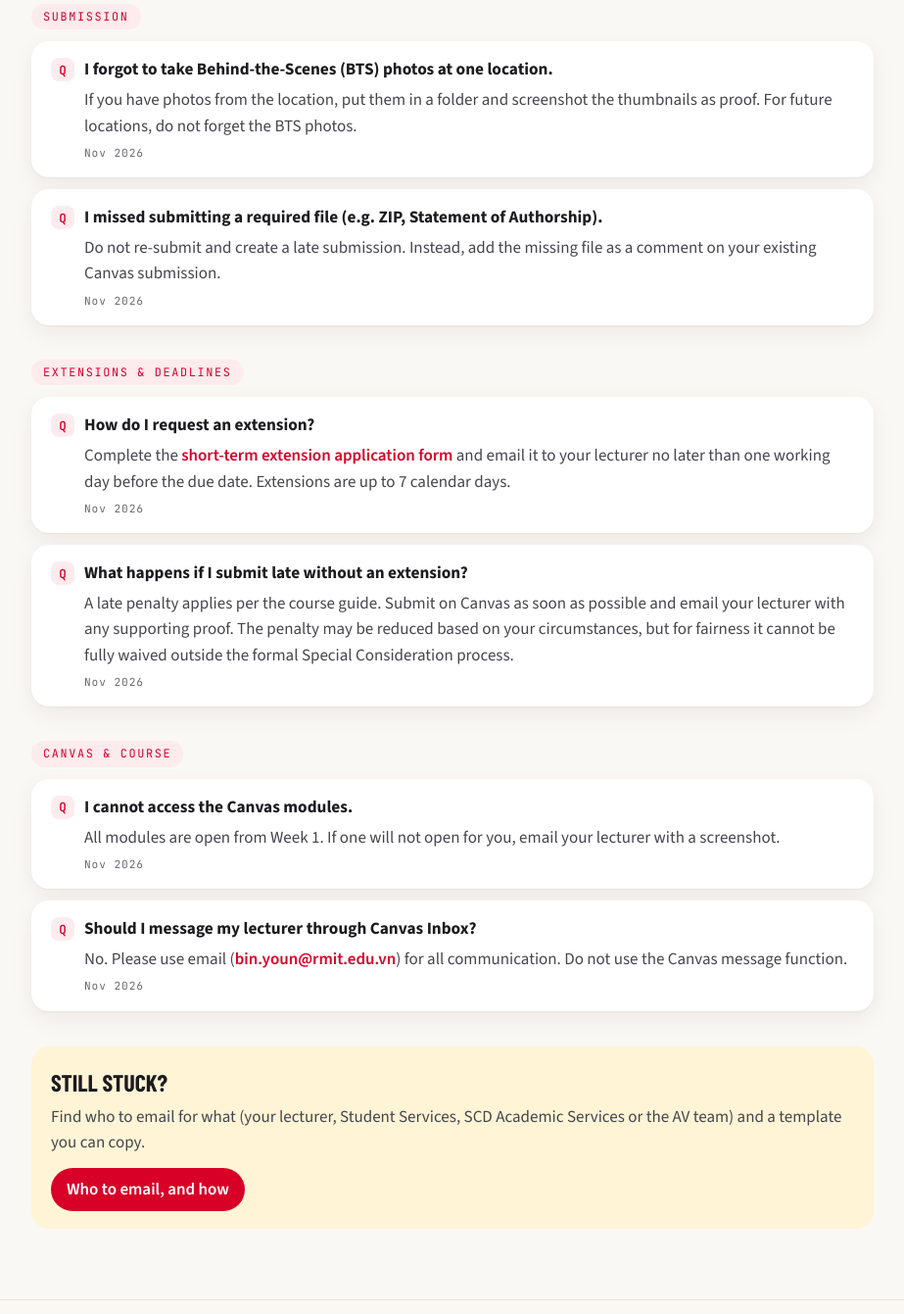
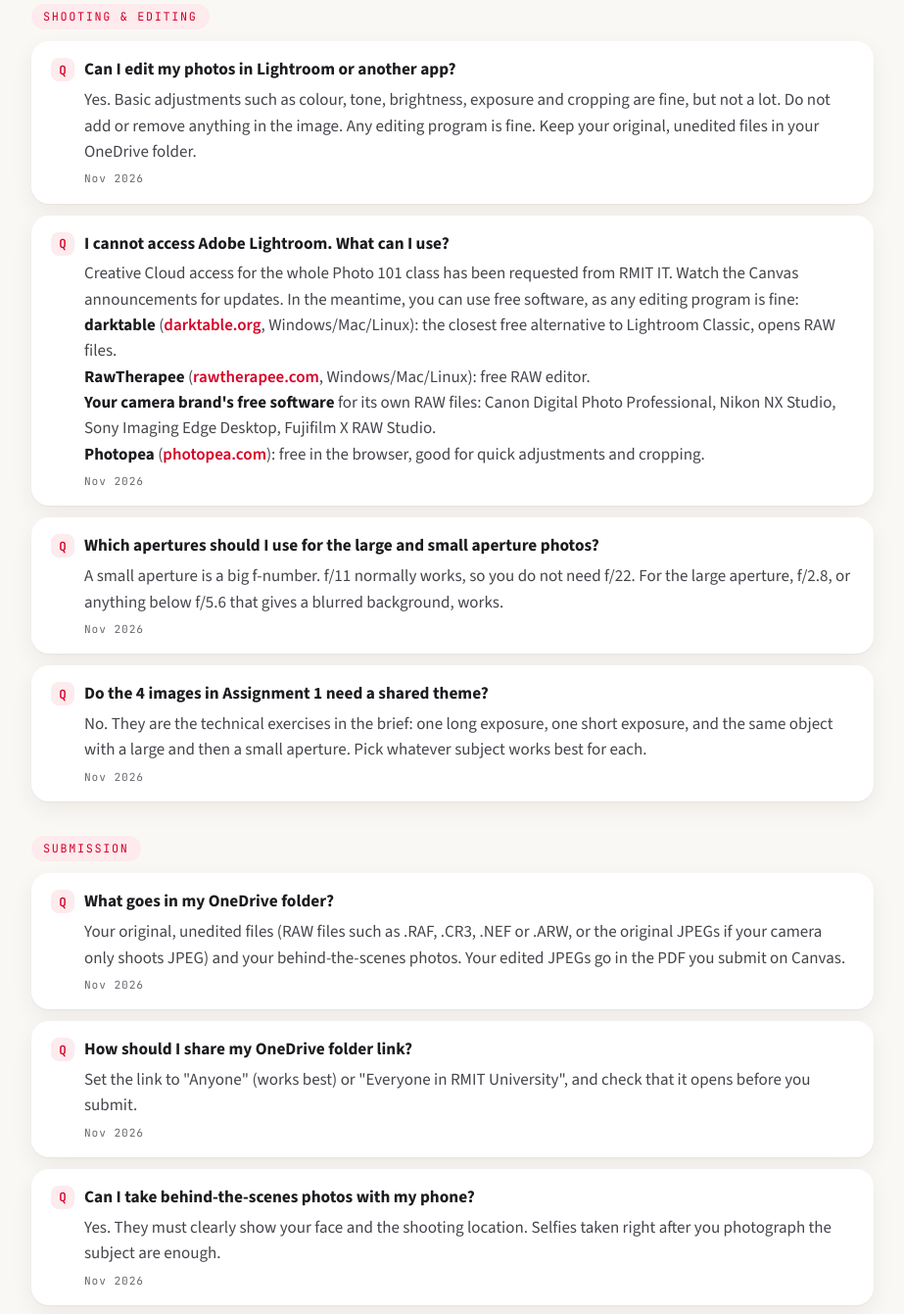
Before and after one commit to binyoun/photo101, a plain HTML site: page faq.html in a window 1280 px wide. Shown: the part 1130-2471 px from the top of the page at 98% size, without its empty margins (178-1101 px from the left). Drawn offline with nearby package versions, Linux system fonts and the light colour scheme.

Commit message:
FAQ: Shooting & Editing section, Lightroom free alternatives, OneDrive and BTS answers; extension requests go to the Course Coordinator
Co-Authored-By: Claude Opus 5.5 <noreply@anthropic.com>

```diff
--- a/faq.html
+++ b/faq.html
@@ -82,6 +82,7 @@
                 <a href="/photo101/roadmap.html">Roadmap</a>
                 <a href="/photo101/camera-checker.html">Camera Checker</a>
                 <a href="#camera">Camera</a>
+                <a href="#editing">Editing</a>
                 <a href="#submission">Submission</a>
                 <a href="#extensions">Extensions</a>
                 <a href="#canvas">Canvas</a>
@@ -124,9 +125,56 @@
             </div>
         </div>
 
+        <!-- SHOOTING & EDITING -->
+        <div class="category" id="editing">
+            <div class="cat-label">Shooting & Editing</div>
+
+            <div class="faq-item">
+                <div class="faq-q">Can I edit my photos in Lightroom or another app?</div>
+                <div class="faq-a">Yes. Basic adjustments such as colour, tone, brightness, exposure and cropping are fine, but not a lot. Do not add or remove anything in the image. Any editing program is fine. Keep your original, unedited files in your OneDrive folder.</div>
+                <div class="date-tag">Nov 2026</div>
+            </div>
+
+            <div class="faq-item">
+                <div class="faq-q">I cannot access Adobe Lightroom. What can I use?</div>
+                <div class="faq-a">Creative Cloud access for the whole Photo 101 class has been requested from RMIT IT. Watch the Canvas announcements for updates. In the meantime, you can use free software, as any editing program is fine:<br><b>darktable</b> (<a href="https://www.darktable.org" target="_blank">darktable.org</a>, Windows/Mac/Linux): the closest free alternative to Lightroom Classic, opens RAW files.<br><b>RawTherapee</b> (<a href="https://rawtherapee.com" target="_blank">rawtherapee.com</a>, Windows/Mac/Linux): free RAW editor.<br><b>Your camera brand's free software</b> for its own RAW files: Canon Digital Photo Professional, Nikon NX Studio, Sony Imaging Edge Desktop, Fujifilm X RAW Studio.<br><b>Photopea</b> (<a href="https://www.photopea.com" target="_blank">photopea.com</a>): free in the browser, good for quick adjustments and cropping.</div>
+                <div class="date-tag">Nov 2026</div>
+            </div>
+
+            <div class="faq-item">
+                <div class="faq-q">Which apertures should I use for the large and small aperture photos?</div>
+                <div class="faq-a">A small aperture is a big f-number. f/11 normally works, so you do not need f/22. For the large aperture, f/2.8, or anything below f/5.6 that gives a blurred background, works.</div>
+                <div class="date-tag">Nov 2026</div>
+            </div>
+
+            <div class="faq-item">
+                <div class="faq-q">Do the 4 images in Assignment 1 need a shared theme?</div>
+                <div class="faq-a">No. They are the technical exercises in the brief: one long exposure, one short exposure, and the same object with a large and then a small aperture. Pick whatever subject works best for each.</div>
+                <div class="date-tag">Nov 2026</div>
+            </div>
+        </div>
+
         <!-- SUBMISSION -->
         <div class="category" id="submission">
             <div class="cat-label">Submission</div>
+
+            <div class="faq-item">
+                <div class="faq-q">What goes in my OneDrive folder?</div>
+                <div class="faq-a">Your original, unedited files (RAW files such as .RAF, .CR3, .NEF or .ARW, or the original JPEGs if your camera only shoots JPEG) and your behind-the-scenes photos. Your edited JPEGs go in the PDF you submit on Canvas.</div>
+                <div class="date-tag">Nov 2026</div>
+            </div>
+
+            <div class="faq-item">
+                <div class="faq-q">How should I share my OneDrive folder link?</div>
+                <div class="faq-a">Set the link to "Anyone" (works best) or "Everyone in RMIT University", and check that it opens before you submit.</div>
+                <div class="date-tag">Nov 2026</div>
+            </div>
+
+            <div class="faq-item">
+                <div class="faq-q">Can I take behind-the-scenes photos with my phone?</div>
+                <div class="faq-a">Yes. They must clearly show your face and the shooting location. Selfies taken right after you photograph the subject are enough.</div>
+                <div class="date-tag">Nov 2026</div>
+            </div>
 
             <div class="faq-item">
                 <div class="faq-q">I forgot to take Behind-the-Scenes (BTS) photos at one location.</div>
@@ -147,7 +195,7 @@
 
             <div class="faq-item">
                 <div class="faq-q">How do I request an extension?</div>
-                <div class="faq-a">Complete the <a href="https://rmit.instructure.com/courses/174712/pages/late-submission-grading-and-extensions" target="_blank">short-term extension application form</a> and email it to your lecturer no later than one working day before the due date. Extensions are up to 7 calendar days.</div>
+                <div class="faq-a">Complete the <a href="https://rmit.instructure.com/courses/174712/pages/late-submission-grading-and-extensions" target="_blank">short-term extension application form</a> and email it to our Course Coordinator, Bin (<a href="mailto:bin.youn@rmit.edu.vn">bin.youn@rmit.edu.vn</a>), at least one working day before the due date, with your course name, full name, student ID, the requested extension date and the attached form. Extensions are up to 7 calendar days.</div>
                 <div class="date-tag">Nov 2026</div>
             </div>
 
```
